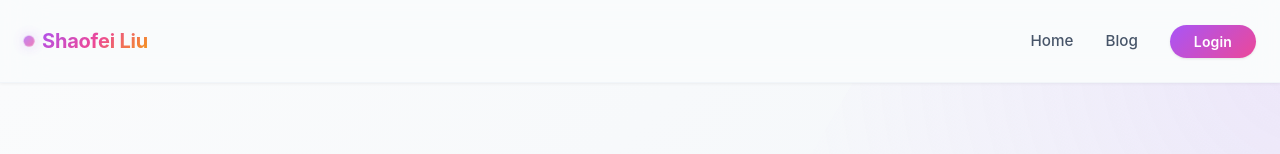
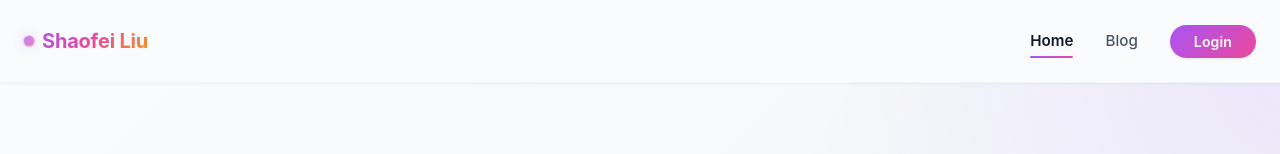
Before and after one commit to LoveShoneLiu/personalSites, a Next.js app: page / in a window 1280 px wide. Shown: the top 154 px of the page. Built offline with nearby package versions, Linux system fonts and the light colour scheme.

Commit message:
feat: 导航栏选中状态和非选中状态做区分

```diff
--- a/app/layout.module.scss
+++ b/app/layout.module.scss
@@ -108,6 +108,15 @@
   }
 }
 
+.navLinkActive {
+  color: var(--color-text);
+  font-weight: 600;
+
+  &::after {
+    width: 100%;
+  }
+}
+
 .headerRight {
   display: flex;
   align-items: center;
--- a/components/Header.tsx
+++ b/components/Header.tsx
@@ -2,10 +2,12 @@
 
 import { useEffect, useState } from 'react';
 import Link from 'next/link';
+import { usePathname } from 'next/navigation';
 import styles from '@/app/layout.module.scss';
 import LoginModal from './LoginModal';
 
 const Header = () => {
+  const pathname = usePathname();
   const [isLoggedIn, setIsLoggedIn] = useState(false);
   const [showLoginModal, setShowLoginModal] = useState(false);
 
@@ -78,16 +80,22 @@ const Header = () => {
 
             <div className={styles.headerRight}>
               <nav className={styles.nav}>
-                <Link href="/" className={styles.navLink}>
+                <Link
+                  href="/"
+                  className={`${styles.navLink} ${pathname === '/' ? styles.navLinkActive : ''}`}
+                >
                   Home
                 </Link>
-                <Link href="/blog" className={styles.navLink}>
+                <Link
+                  href="/blog"
+                  className={`${styles.navLink} ${pathname?.startsWith('/blog') ? styles.navLinkActive : ''}`}
+                >
                   Blog
                 </Link>
                 {isLoggedIn ? (
                   <button
                     type="button"
-                    className={styles.navLink}
+                    className={`${styles.navLink} ${pathname === '/manage' ? styles.navLinkActive : ''}`}
                     onClick={() => {
                       // eslint-disable-next-line no-console
                       console.log('Manage button clicked, navigating to /manage');
```
